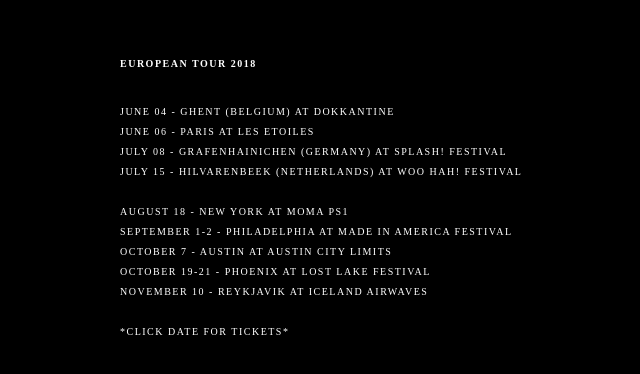
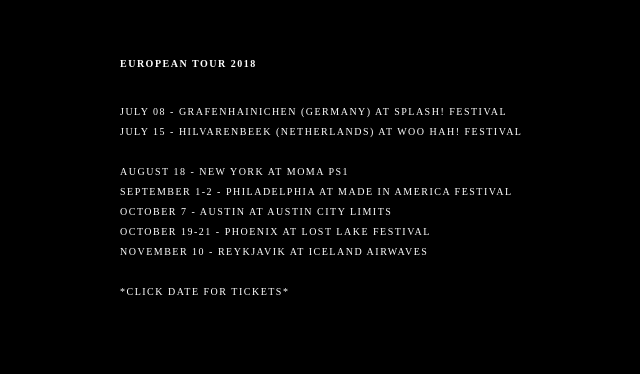
Before and after one commit to injuryreservehub/ironline, a plain HTML site: page index.html in a window 1280 px wide. Shown: the part 154-528 px from the top of the page, without its empty margins (88-728 px from the left). Drawn offline with Linux system fonts and the light colour scheme.

Commit message:
Update index.html

```diff
--- a/index.html
+++ b/index.html
@@ -41,9 +41,6 @@ a
 <body>
 <h1>EUROPEAN TOUR 2018</h1>
 <br><br>
-
-<a href="https://www.democrazy.be/agenda/1794-injury-reserve/">JUNE 04 - GHENT (BELGIUM) AT DOKKANTINE</a><br>
-<a href="https://www.ticketmaster.fr/fr/manifestation/injury-reserve-billet/idmanif/427233/idtier/4827637">JUNE 06 - PARIS AT LES ETOILES</a><br>
 <a href="http://splash-festival.de/en/tickets/ ">JULY 08 - GRAFENHAINICHEN (GERMANY) AT SPLASH! FESTIVAL</a><br>
 <a href="http://woohahfestival.com/get-your-tickets/ ">JULY 15 - HILVARENBEEK (NETHERLANDS) AT WOO HAH! FESTIVAL</a><br>
 <br>
```
